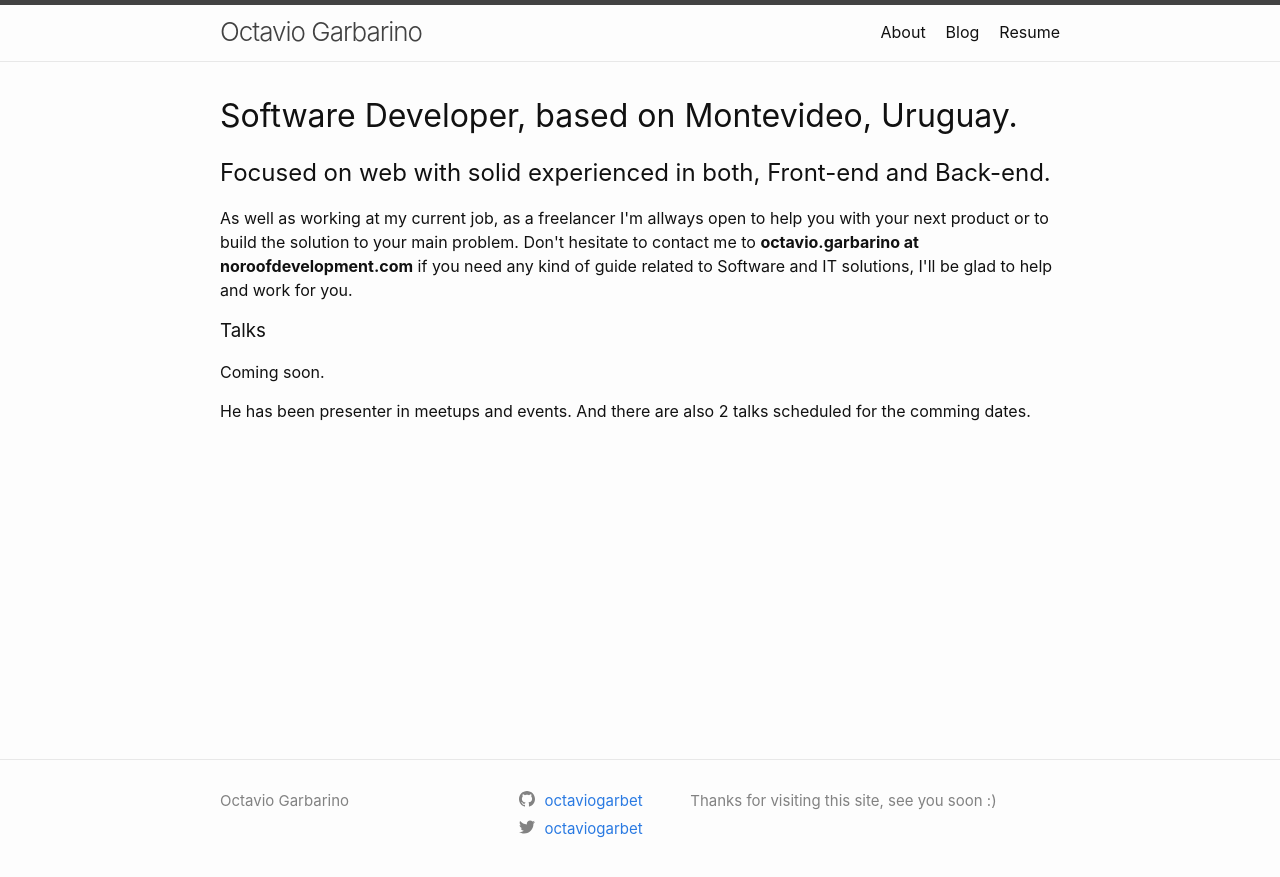
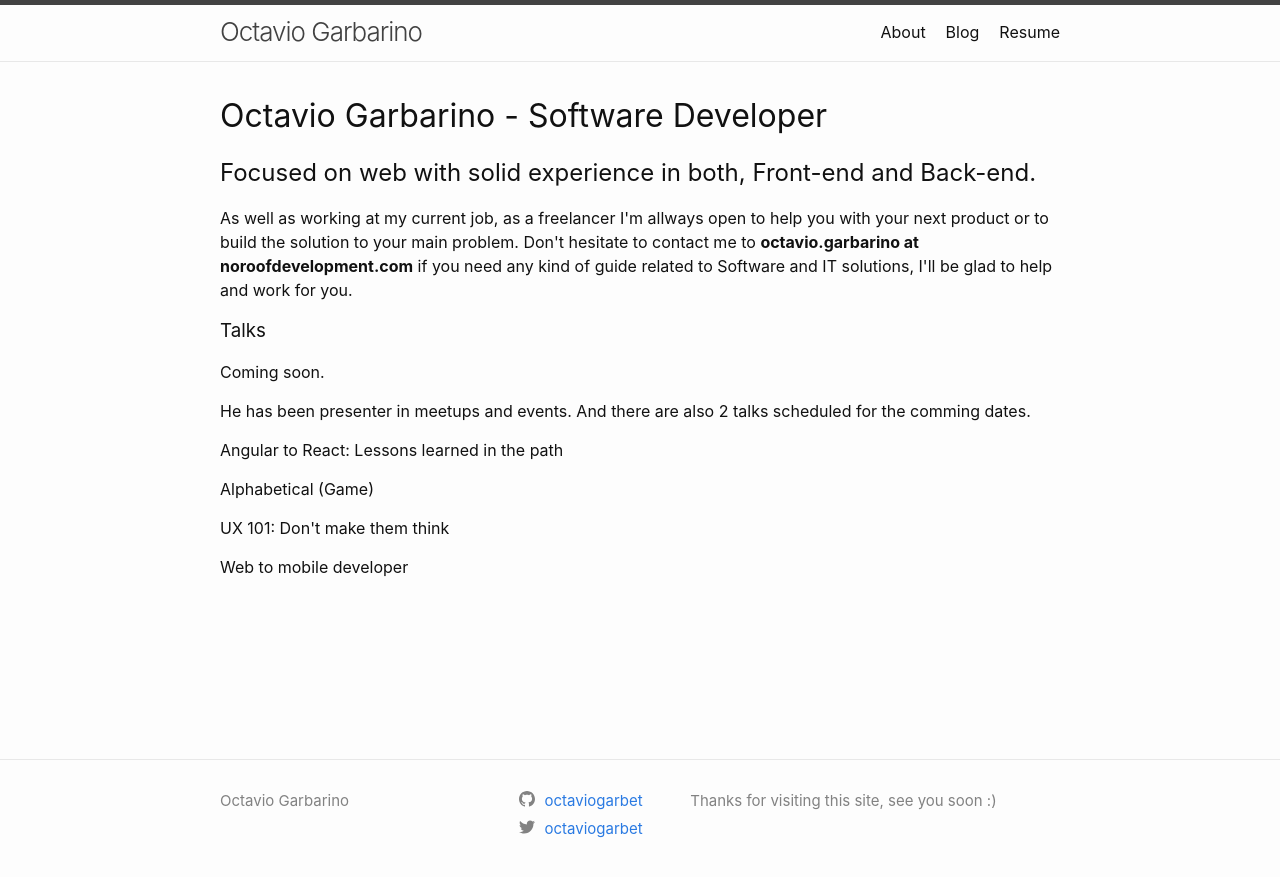
Before and after one commit to octaviogarbet/octaviogarbet.github.io, a Jekyll site: the page built from index.html, in a window 1280 px wide. Shown: the top 877 px of the page. Built offline with Jekyll 4.4.1, drawn with Linux system fonts in a browser that asks for light colours.

Commit message:
adding info

```diff
--- a/index.html
+++ b/index.html
@@ -1,10 +1,26 @@
 ---
 ---
-<h1>Software Developer, based on Montevideo, Uruguay.</h1>
-<h2>Focused on web with solid experienced in both, Front-end and Back-end.</h2>
+<h1>Octavio Garbarino - Software Developer</h1>
+<h2>Focused on web with solid experience in both, Front-end and Back-end.</h2>
 <p>As well as working at my current job, as a freelancer I'm allways open to help you with your next product or to build the solution to your main problem. Don't hesitate to contact me to <strong>octavio.garbarino at noroofdevelopment.com</strong> if you need any kind of guide related to Software and IT solutions, I'll be glad to help and work for you.</p>
 <section>
   <h3>Talks</h3>
   <p>Coming soon.</p>
   <p>He has been presenter in meetups and events. And there are also 2 talks scheduled for the comming dates.</p>
+  <article>
+    <h4>Angular to React: Lessons learned in the path</h4>
+    <p></p>
+  </article>
+  <article>
+    <h4>Alphabetical (Game)</h4>
+    <p></p>
+  </article>
+  <article>
+    <h4>UX 101: Don't make them think</h4>
+    <p></p>
+  </article>
+  <article>
+    <h4>Web to mobile developer</h4>
+    <p></p>
+  </article>
 </section>
```
Also changed, not shown: resume.html (+14 -2 lines).
